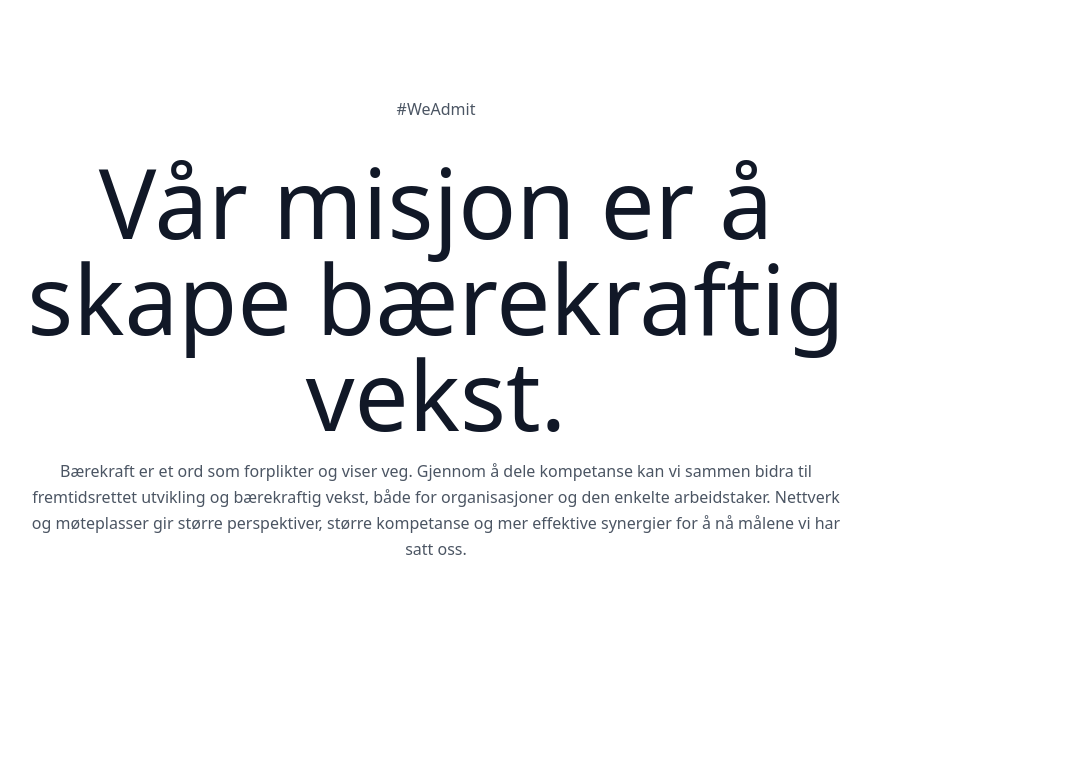
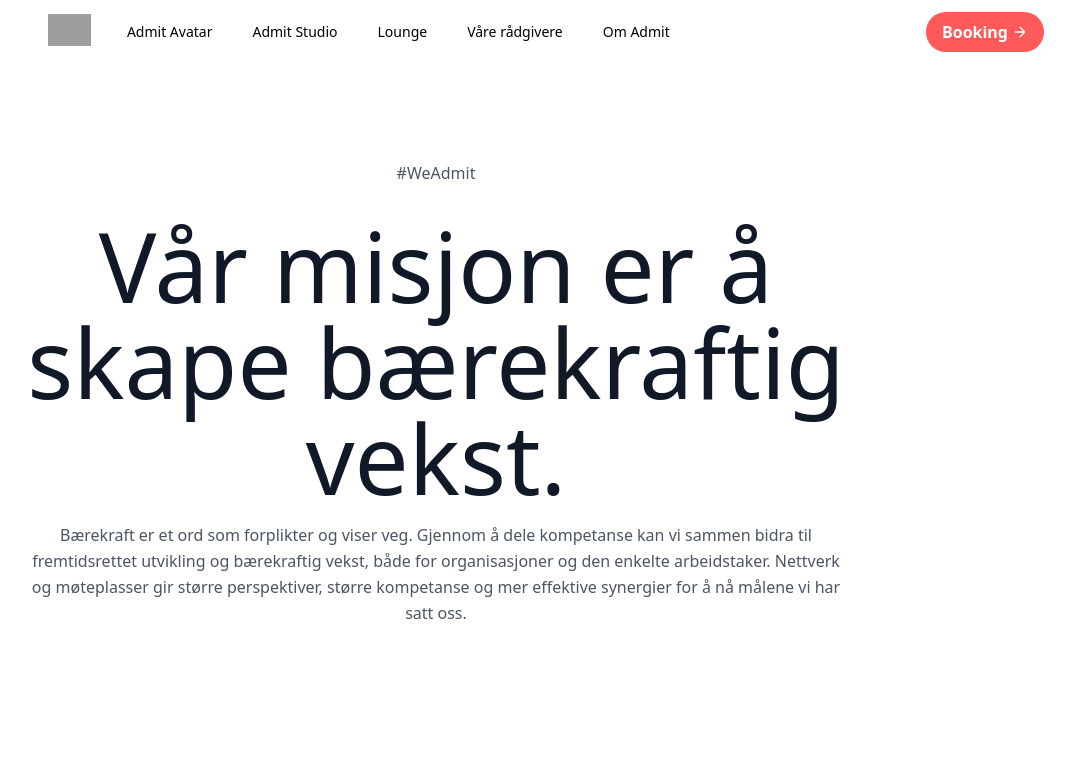
Before and after one commit to swappybizz/admitwebsite, a Gatsby site: page /about in a window 1280 px wide. Shown: the top 783 px of the page, without its empty margins (204-1279 px from the left). Built offline with nearby package versions, Linux system fonts and the light colour scheme; Gatsby itself is replaced by a stand-in of ours; grey boxes are pictures that could not be loaded.

Commit message:
lets see now

```diff
--- a/src/templates/Template.js
+++ b/src/templates/Template.js
@@ -1,10 +1,10 @@
 import React from "react"
-// import Header from "../components/Header.js"
+import Header from "../components/Header.js"
 import Footer from "../components/Footer.js"
 
 export default function Template({children}) {
   return <>
-  {/* <Header/> */}
+  <Header/>
   <>
   {children}
   </>
```
